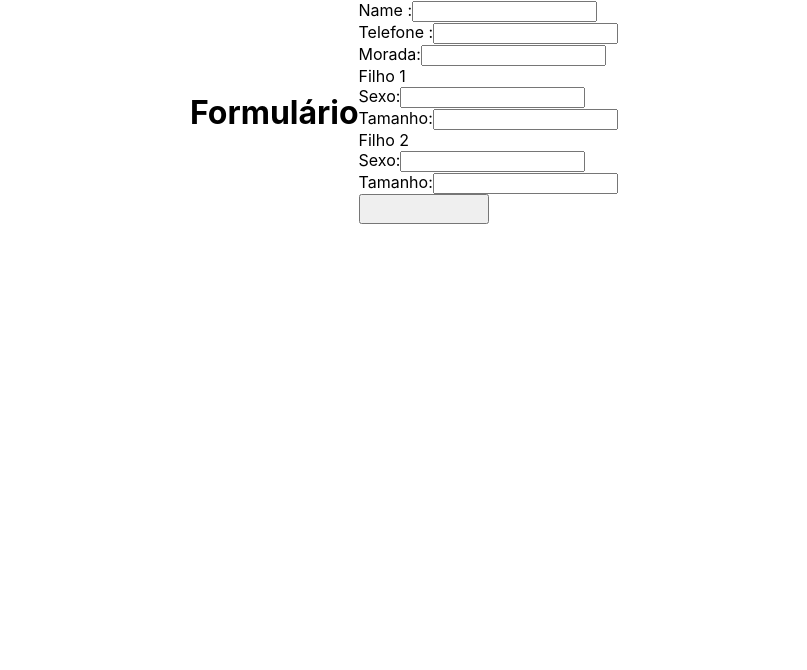
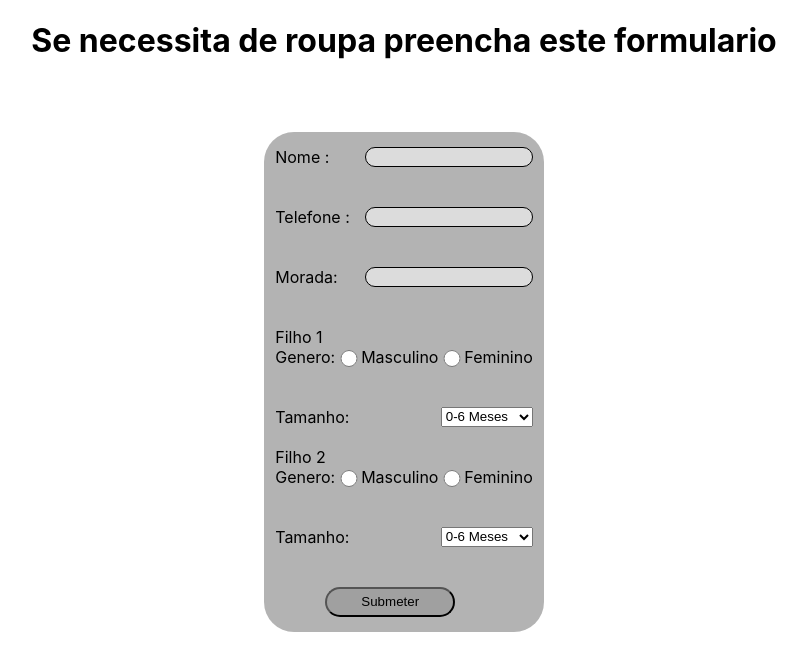
Before and after one commit to ABrunaLima/Hackathon, a Next.js app: page / in a window 1280 px wide. Shown: the top 670 px of the page, without its empty margins (236-1043 px from the left). Built offline with nearby package versions, Linux system fonts and the light colour scheme.

Commit message:
formulario

```diff
--- a/scr/Componentes/homePage.js
+++ b/scr/Componentes/homePage.js
@@ -2,7 +2,7 @@ import { useEffect, useState } from 'react'
 import styles from '../../styles/HomePage.module.css'
 
 export default function HomePage() {
-    const [name, setName] = useState('')
+    const [nome, setNome] = useState('')
     const [telefone, setTelefone] = useState('')
     const [morada, setMorada] = useState('')
     const [sexo1, setSexo1] = useState('')
@@ -23,7 +23,7 @@ export default function HomePage() {
     const handleFormSubmit = (event) => {
         event.preventDefault()
         const dataToSubmit = {
-            name: name,
+            nome: nome,
             telefone: telefone,
             morada: morada,
             sexo1: sexo1,
@@ -37,47 +37,89 @@ export default function HomePage() {
 
     return (
 
+
         <div className={styles.container}>
-            <h1>Formulário</h1>
+            <h1>Se necessita de roupa preencha este formulario</h1>
+
             <br />
+            <div className={styles.formulario}>
                 <form onSubmit={handleFormSubmit}>
-                <label>Name :
-                    <input type='text' value={name} name='name' onChange={(event) => setName(event.target.value)}></input>
+                    <label className={styles.label}>
+                        <span>Nome :</span>
+                        <input type='text' value={nome} name='nome' onChange={(event) => setNome(event.target.value)}></input>
                     </label>
                     <br />
-                <label>Telefone :
-                    <input type='text' value={telefone} name='telefone' onChange={(event) => setFone(event.target.value)}></input>
+                    <br />
+                    <label className={styles.label}>Telefone :
+                        <input type='text' value={telefone} name='telefone' onChange={(event) => setTelefone(event.target.value)}></input>
                     </label>
                     <br />
-                <label>Morada:
+                    <br />
+                    <label className={styles.label}>Morada:
                         <input type='text' value={morada} name='morada' onChange={(event) => setMorada(event.target.value)}></input>
                     </label>
                     <br />
+                    <br />
                     Filho 1
                     <br />
-                <label>Sexo:
-                    <input type='text' value={sexo1} name='sexo1' onChange={(event) => setSexo1(event.target.value)}></input>
+                    <label className={styles.label}>Genero:
+                        <input type="radio" name="genero" value="Masculino" /> Masculino<br />
+                        <input type="radio" name="genero" value="Feminino" /> Feminino<br />
                     </label>
                     <br />
-                <label>Tamanho:
-                    <input type='text' value={tamanho1} name='tamanho1' onChange={(event) => setTamanho1(event.target.value)}></input>
+                    <br />
+                    <label className={styles.label}>Tamanho:
+                        < select type='text' value={tamanho1} name='tamanho1' onChange={(event) => setTamanho1(event.target.value)}>
+                            <option value="0-6 Meses ">0-6 Meses </option>
+                            <option value="6-12 Meses ">6-12 Meses </option>
+                            <option value="1 Anos ">1 Anos </option>
+                            <option value="2 Anos ">2 Anos </option>
+                            <option value="3 Anos ">3 Anos </option>
+                            <option value="4 Anos ">4 Anos </option>
+                            <option value="5 Anos ">5 Anos </option>
+                            <option value="6 Anos ">6 Anos </option>
+                            <option value="7 Anos ">7 Anos </option>
+                            <option value="8 Anos ">8 Anos </option>
+                            <option value="9 Anos ">9 Anos </option>
+                            <option value="10 Anos ">10 Anos </option>
+                            <option value="11-12 Anos ">11-12 Anos </option>
+                            <option value="13-14 Anos ">13-14 Anos </option>
+                        </select>
                     </label>
                     <br />
                     Filho 2
                     <br />
-                <label>Sexo:
-                    <input type='text' value={sexo2} name='sexo2' onChange={(event) => setSexo2(event.target.value)}></input>
+                    <label className={styles.label}>Genero:
+                        <input type="radio" name="genero" value="Masculino" /> Masculino<br />
+                        <input type="radio" name="genero" value="Feminino" /> Feminino<br />
                     </label>
                     <br />
-                <label>Tamanho:
-                    <input type='text' value={tamanho2} name='tamanho2 ' onChange={(event) => setTamanho2(event.target.value)}></input>
+                    <br />
+                    <label className={styles.label}>Tamanho:
+                        <select type='text' value={tamanho2} name='tamanho2 ' onChange={(event) => setTamanho2(event.target.value)}>
+                            <option value="0-6 Meses ">0-6 Meses </option>
+                            <option value="6-12 Meses ">6-12 Meses </option>
+                            <option value="1 Anos ">1 Anos </option>
+                            <option value="2 Anos ">2 Anos </option>
+                            <option value="3 Anos ">3 Anos </option>
+                            <option value="4 Anos ">4 Anos </option>
+                            <option value="5 Anos ">5 Anos </option>
+                            <option value="6 Anos ">6 Anos </option>
+                            <option value="7 Anos ">7 Anos </option>
+                            <option value="8 Anos ">8 Anos </option>
+                            <option value="9 Anos ">9 Anos </option>
+                            <option value="10 Anos ">10 Anos </option>
+                            <option value="11-12 Anos ">11-12 Anos </option>
+                            <option value="13-14 Anos ">13-14 Anos </option>
+
+                        </select>
                     </label>
                     <br />
-                <button type={'submit'} className={styles.button}></button>
+                    <button type={'submit'} className={styles.button}>Submeter</button>
                 </form>
 
 
-
+            </div>
         </div>
 
 
--- a/styles/HomePage.module.css
+++ b/styles/HomePage.module.css
@@ -1,13 +1,65 @@
 .container {
     color: black;
-    background-color: white;
+    background-color: transparent;
     display: flex;
     justify-content: center;
     align-items: center;
 
+    flex-direction: column;
+
+
+}
+
+.form {
+    border: 1px solid grey;
+    background-color: black;
+}
+
+.formulario {
+    margin-top: 30px;
+    display: flex;
+    justify-content: center;
+    align-items: center;
+    background-color: rgba(128, 128, 128, 0.596);
+    border-radius: 30px;
+    height: 500px;
+    width: 280px;
+}
+
+.container h1 {
+    color: black;
+    display: flex;
+}
+
+.container h2 {
+    color: black;
+    display: flex;
 }
 
 .button {
+    margin-left: 50px;
+    margin-top: 20px;
     width: 130px;
     height: 30px;
+    border-radius: 30px;
+    background-color: rgba(128, 128, 128, 0.375);
+
+
+
 }
+
+.label {
+    width: 100%;
+    display: flex;
+    flex-direction: row;
+    justify-content: space-between;
+}
+
+
+
+.formulario>form>label>input {
+    border: 1px solid black;
+    border-radius: 10px;
+    width: 65%;
+    background-color: rgba(255, 255, 255, 0.549);
+}
```
Lines whose indentation alone changed are shown as unchanged.
